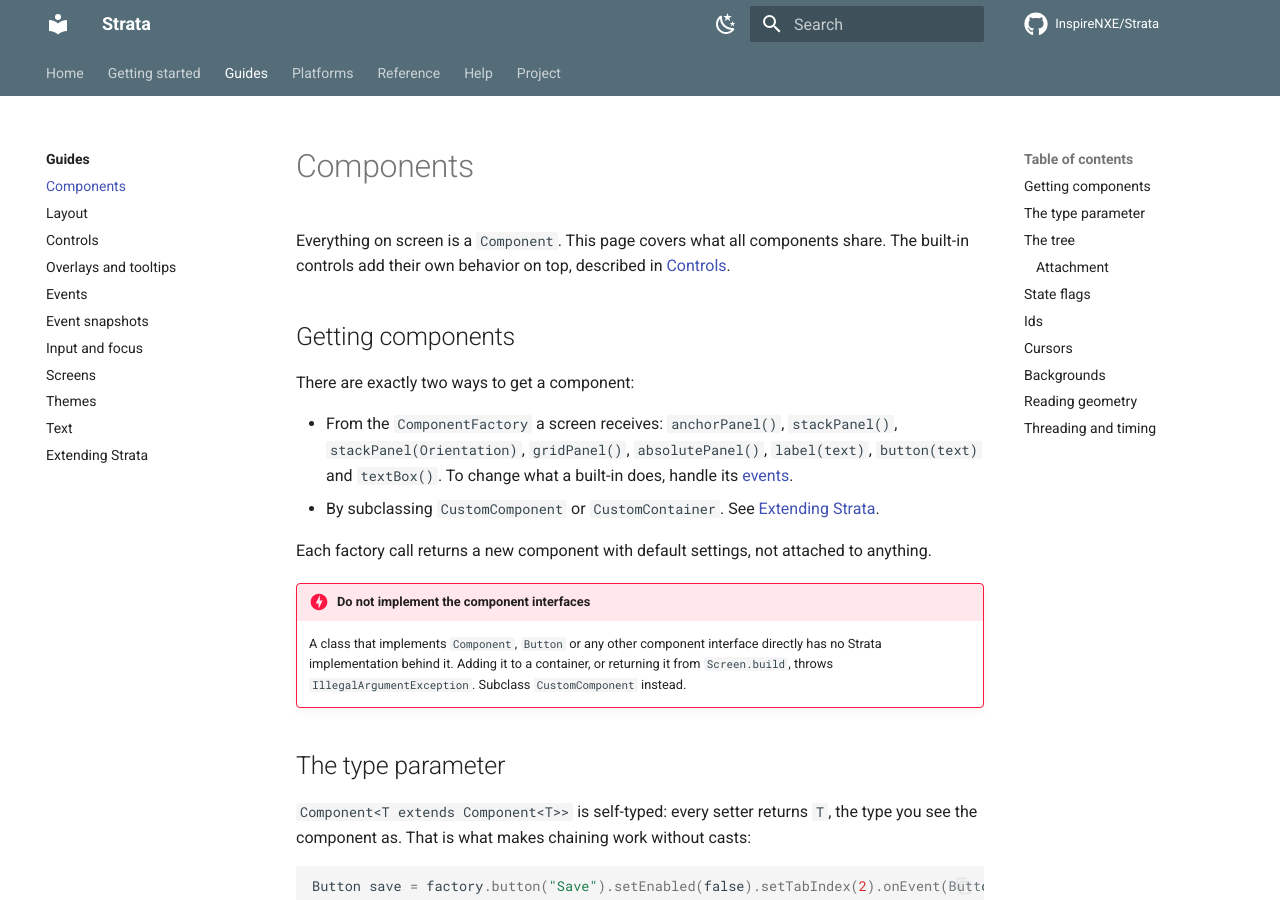
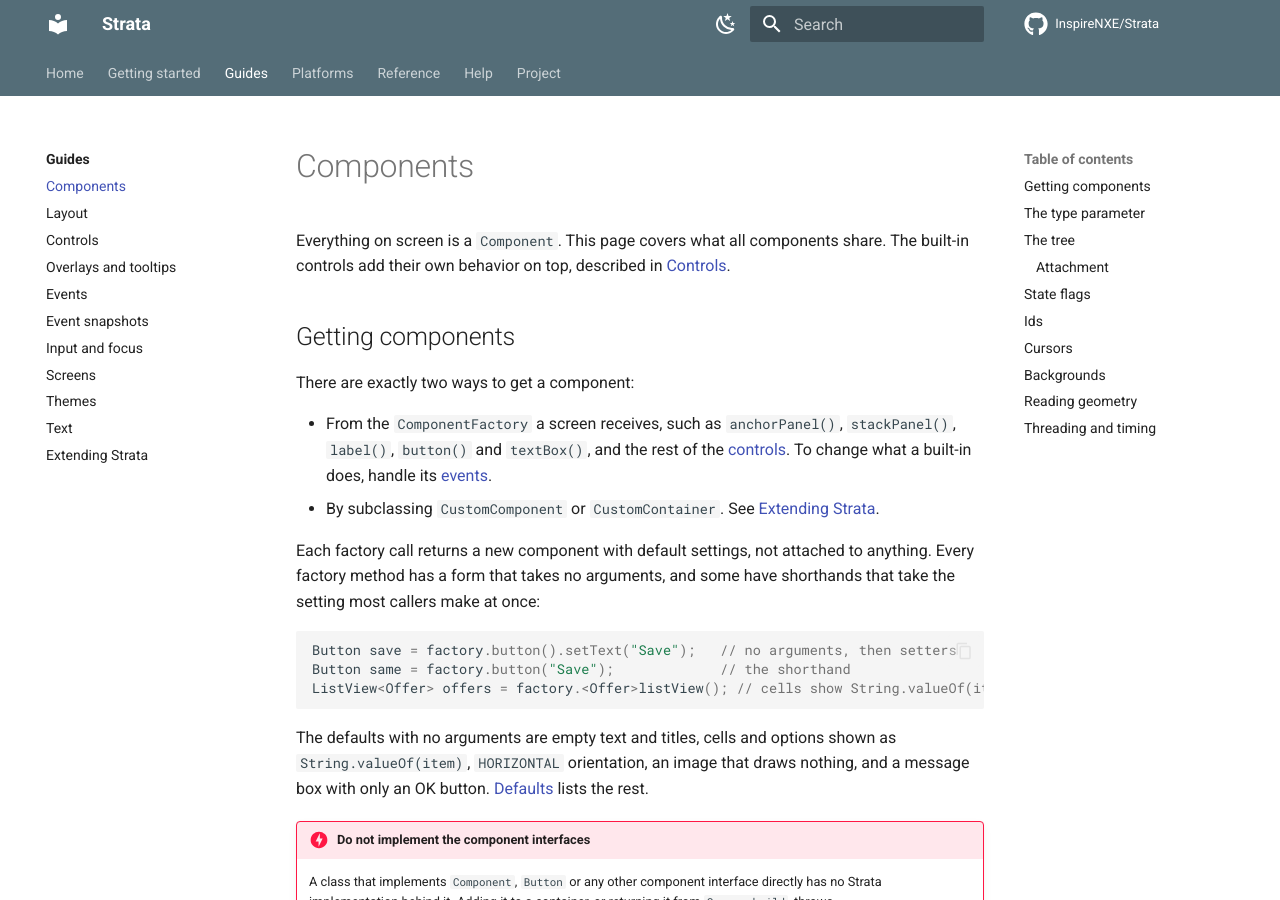
Before and after one commit to InspireNXE/Strata-Docs, an MkDocs documentation site: the page built from docs/guides/components.md, in a window 1280 px wide and 900 px high. Built offline with MkDocs 1.6.1 and Material for MkDocs 9.7.7, drawn with Linux system fonts in a browser that asks for light colours; comment, search, counter and statistics services are not loaded.

Commit message:
Give every factory method a form with no arguments and model entries
Every ComponentFactory method now has a form that takes no arguments:
empty text and titles, cells and options shown as String.valueOf,
HORIZONTAL orientation, an image that draws nothing, and an OK-only
message box. The argument forms stay as shorthands. Separator and
SplitPane gain setOrientation, and MessageBox gains setTitle,
setMessage and setButtons.

Entries that are not the developer's data are API types that their
control holds in a list:

- Menu entries are MenuItem, CheckMenuItem, SubmenuItem and
  MenuSeparator under a sealed MenuEntry, and a menu bar's titles are
  SubmenuItems. Menu.CHOOSE and CHOSEN carry the entry chosen.
- TabBar holds Tabs, and its selection is the Tab.
- TableView holds TableColumns, and TableView.Sort names its column.

Entries are made by the factory, mutable, owned by one control at a
time, and not components or event targets. The index-based methods
such as setItemEnabled, setTabTooltip and setColumnComparator are gone.
The attributes without events no longer extend EventTarget, so entries
can have them. DESIGN 4.13 records the decisions.

````diff
--- a/docs/guides/components.md
+++ b/docs/guides/components.md
@@ -6,10 +6,18 @@ Everything on screen is a `Component`. This page covers what all components shar
 
 There are exactly two ways to get a component:
 
-- From the `ComponentFactory` a screen receives: `anchorPanel()`, `stackPanel()`, `stackPanel(Orientation)`, `gridPanel()`, `absolutePanel()`, `label(text)`, `button(text)` and `textBox()`. To change what a built-in does, handle its [events](events.md).
+- From the `ComponentFactory` a screen receives, such as `anchorPanel()`, `stackPanel()`, `label()`, `button()` and `textBox()`, and the rest of the [controls](controls.md). To change what a built-in does, handle its [events](events.md).
 - By subclassing `CustomComponent` or `CustomContainer`. See [Extending Strata](extending.md).
 
-Each factory call returns a new component with default settings, not attached to anything.
+Each factory call returns a new component with default settings, not attached to anything. Every factory method has a form that takes no arguments, and some have shorthands that take the setting most callers make at once:
+
+```java
+Button save = factory.button().setText("Save");   // no arguments, then setters
+Button same = factory.button("Save");             // the shorthand
+ListView<Offer> offers = factory.<Offer>listView(); // cells show String.valueOf(item) until setCellFactory
+```
+
+The defaults with no arguments are empty text and titles, cells and options shown as `String.valueOf(item)`, `HORIZONTAL` orientation, an image that draws nothing, and a message box with only an OK button. [Defaults](../reference/defaults.md) lists the rest.
 
 !!! danger "Do not implement the component interfaces"
     A class that implements `Component`, `Button` or any other component interface directly has no Strata implementation behind it. Adding it to a container, or returning it from `Screen.build`, throws `IllegalArgumentException`. Subclass `CustomComponent` instead.
````
Also changed, not shown: docs/guides/controls.md (+34 -11 lines), docs/reference/defaults.md (+2 -0 lines).
